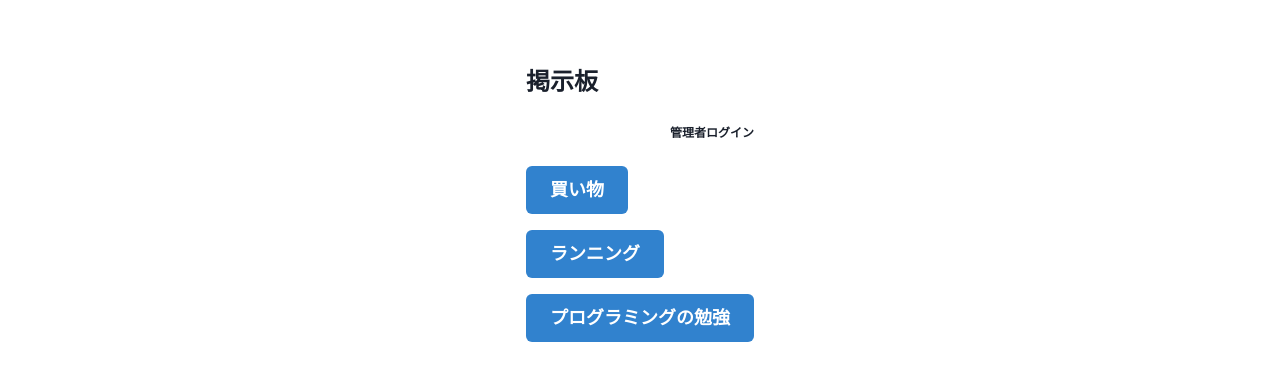
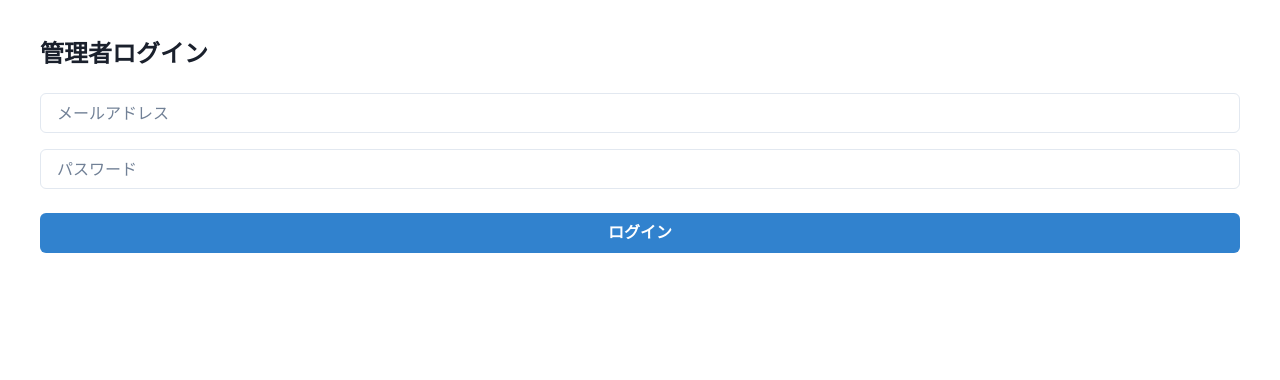
Before and after one commit to Jup1terrubb1t/rails_react_spa_webapp, a React (Create React App) app in the folder frontend/: page /admin/login in a window 1280 px wide. Shown: the top 380 px of the page. Built offline with nearby package versions, Linux system fonts and the light colour scheme.

Commit message:
カテゴリ一一覧画面とログイン画面作成

```diff
--- a/frontend/package.json
+++ b/frontend/package.json
@@ -14,8 +14,7 @@
     "ajv-keywords": "^5.1.0",
     "axios": "^1.13.2",
     "framer-motion": "^10.16.4",
-    "react": "^19.2.0",
-    "react-dom": "^19.2.0",
+    "react-router-dom": "^7.9.5",
     "react-scripts": "5.0.1",
     "web-vitals": "^2.1.4"
   },
--- a/frontend/src/App.js
+++ b/frontend/src/App.js
@@ -1,19 +1,34 @@
-import Category from './component/Category';
-import { Button, Stack, Center, Box, CheckboxGroup, Text } from "@chakra-ui/react";
+import { Button, Center, Box, CheckboxGroup, Text } from "@chakra-ui/react";
+import { Routes, Route, useNavigate } from "react-router-dom";
+import Category from './components/Category';//カテゴリ一覧
+import AdminLoginPage from "./pages/AdminLoginPage";//管理者ログイン
+import AdminDashboardPage from "./pages/AdminDashboardPage";//管理者ダッシュボード
+
+// どのURLの時にどの画面を表示させるか(Reactアプリで最初に呼ばれるところ)
 const App = () => {
   return (
+    <Routes>
+      <Route path="/" element={<HomePage />} />
+      <Route path="/admin/login" element={<AdminLoginPage />} />
+      <Route path="/admin/dashboard" element={<AdminDashboardPage />} />
+    </Routes>
+  );
+};
+
+const  HomePage = () => {
+  // 画面遷移専用の関数
+  const navigate = useNavigate()
+  return (
     <Box mt="64px">
+      <Box textAlign="right" pr="40px">
+        <Button fontSize="12px" fontWeight="bold" onClick={() => navigate("/admin/login")}>
+            管理者ログイン
+        </Button>
+      </Box>
       <Center>
         <Box>
           <Box mb="24px">
-            <Text fontSize="24px" fontWeight="bold">
-              掲示板
-            </Text>
-          </Box>
-          <Box mb="24px" textAlign="right">
-            <Text fontSize="12px" fontWeight="bold">
-              管理者ログイン
-            </Text>
+            <Text fontSize="24px" fontWeight="bold"> 掲示板</Text>
           </Box>
           <CheckboxGroup>
             <Category name="買い物" />
@@ -26,19 +41,3 @@ const App = () => {
   );
 }
 export default App;
-
-
-// import React from 'react';
-// import LoginForm from './component/LoginForm';
-
-// function App() {
-//   return (
-//     <div>
-//       <h1 style={{ textAlign: 'center', marginTop: '2rem' }}>
-//         React × Rails Devise ログイン
-//       </h1>
-//       <LoginForm />
-//     </div>
-//   );
-// }
-// export default App;
--- a/frontend/src/index.js
+++ b/frontend/src/index.js
@@ -4,13 +4,16 @@ import './index.css';
 import App from './App';
 import reportWebVitals from './reportWebVitals';
 import { ChakraProvider } from "@chakra-ui/react";
+import { BrowserRouter } from "react-router-dom";
 
 const root = ReactDOM.createRoot(document.getElementById('root'));
 root.render(
   <React.StrictMode>
+    <BrowserRouter>
     <ChakraProvider>
       <App />
     </ChakraProvider>
+    </BrowserRouter>
   </React.StrictMode>
 );
 
--- /dev/null
+++ b/frontend/src/pages/AdminDashboardPage.js
@@ -0,0 +1,5 @@
+const AdminDashboardPage = () => {
+  return <h1>管理者ダッシュボードです！</h1>;
+};
+
+export default AdminDashboardPage;
--- /dev/null
+++ b/frontend/src/pages/AdminLoginPage.js
@@ -0,0 +1,59 @@
+import { useState } from "react";//入力値保持
+import { useNavigate } from "react-router-dom";//ページ遷移
+import axios from "axios";//RailsにログインAPIを送る
+import { Box, Heading, Input, Button, Text } from "@chakra-ui/react";//UI
+
+//------------------------------------
+// 管理者ログインページのコンポーネント作成
+// React→Railse(Devise)のログイン処理
+//------------------------------------
+const AdminLoginPage = () => {
+  //画面遷移関数取得
+  const navigate = useNavigate();
+  //ユーザーの入力値保持するstate
+  const [email, setEmail] = useState("");//メールアドレス
+  const [password, setPassword] = useState("");//パスワード
+  const [errorMsg, setErrorMsg] = useState("");//エラーメッセージ
+
+  //ログイン時
+  const handleLogin = async () => {
+    setErrorMsg("");//メッセージ初期化
+    try {
+      //DeviseにAPIを送る
+      const res = await axios.post(
+        //DeviseのログインURL
+        "http://localhost:3000/users/sign_in",
+        {
+          user: {
+            email: email,
+            password: password,
+          },
+        },
+        {
+          // Cookieをフロントに保存(ログイン状態維持)
+          withCredentials: true,
+        }
+      );
+      //Railsがstatus=200(成功)であれば
+      if (res.status === 200) {
+        //ログイン画面に遷移
+        navigate("/admin/dashboard");
+      }
+    } catch (error) {
+      console.log(error);
+      setErrorMsg("メールアドレスまたはパスワードが違います");
+    }
+  };
+
+  return (
+    <Box p="40px">
+      <Heading mb="24px" fontSize="24px">管理者ログイン</Heading>
+      <Input placeholder="メールアドレス" value={email} onChange={(e) => setEmail(e.target.value)} mb="16px"/>
+      <Input placeholder="パスワード" type="password" value={password} onChange={(e) => setPassword(e.target.value)} mb="24px"/>
+      {errorMsg && (<Text color="red.500" mb="16px">{errorMsg}</Text>)}
+      <Button colorScheme="blue" width="100%" onClick={handleLogin}>ログイン</Button>
+    </Box>
+  );
+};
+
+export default AdminLoginPage;
```
Also changed, not shown: frontend/src/components/Category.jsx (renamed from frontend/src/component/Category.jsx), frontend/src/components/LoginForm.jsx (renamed from frontend/src/component/LoginForm.jsx), 1 other file (tests, documents, lock files or other folders).
